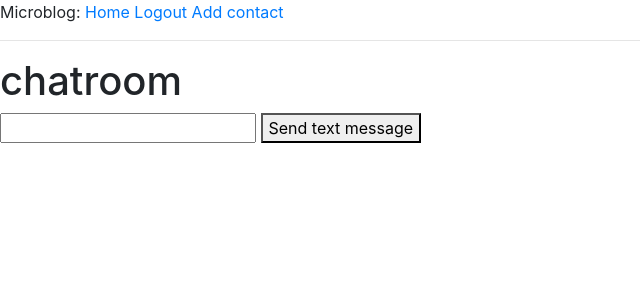
After one commit to maminh/pychat, a Flask app: page /room in a window 1280 px wide. The commit adds this page. Shown: the top 300 px of the page, without its empty margins (0-640 px from the left). Run offline with Flask 2, Linux system fonts and the light colour scheme; the visitor is signed in with stand-in values (Sample User, id 1); parts of the project's set-up code (start-up, migrations or seed data) failed here and were passed over; some libraries are stand-ins or nearby versions.

Commit message:
Create webSocket connection

```diff
--- a/app/routes.py
+++ b/app/routes.py
@@ -1,13 +1,18 @@
 from json import loads
 
 from flask import render_template, redirect, url_for, flash, request, Response
+from flask.views import MethodView
 from flask_login import login_user, current_user, logout_user, login_required
 from flask_sse import sse
 from peewee import DoesNotExist
 
+from flask import session
 from app import App
 from app.forms import LoginForm, RegistrationForm, AddContactForm
 from app.models import User, Contact
+from flask_socketio import SocketIO, send
+
+from start import socketio
 
 
 @App.route('/register', methods=['GET', 'POST'])
@@ -97,3 +102,48 @@ def index():
     return render_template(
         "index.html", contacts=Contact.select().where(Contact.from_person == current_user.id), user=current_user
     )
+
+
+'''class ChatroomView(MethodView):
+    def get(self):
+        print(session['room'])
+        return render_template('chatroom.html', title=session['room'],user=current_user)
+    def post(self):
+         print request.json
+         session['name'] = request.json['name']
+         session['room'] = request.json['room']
+         print('url : {0}'.format(url_for('create_chatroom')))
+         return redirect(self.get())
+
+App.add_url_rule('/chatroom',view_func=ChatroomView.as_view('create_chatroom'))
+'''
+
+
+@App.route('/chatroom', methods=['POST'])
+@login_required
+def create_chatroom():
+    print request.json
+    session['name'] = request.json['name']
+    session['room'] = request.json['room']
+    print('url : {0}'.format(url_for('create_chatroom')))
+    return Response('ok', status=200)
+
+
+@App.route('/room', methods=['GET'])
+@login_required
+def get_room():
+    if request.method == 'GET':
+        print(session['room'])
+        return render_template(
+            "chatroom.html", title=session['room'], user=current_user, messages=[]
+        )
+
+
+@socketio.on("joined", namespace='/chatroom')
+def joined(message):
+    print('joined')
+    print(message)
+
+@socketio.on('connect', namespace='/chatroom')
+def connect(message):
+    print("connect")
--- a/templates/base.html
+++ b/templates/base.html
@@ -33,6 +33,7 @@
 <script src="https://stackpath.bootstrapcdn.com/bootstrap/4.1.3/js/bootstrap.min.js"
         integrity="sha384-ChfqqxuZUCnJSK3+MXmPNIyE6ZbWh2IMqE241rYiqJxyMiZ6OW/JmZQ5stwEULTy"
         crossorigin="anonymous"></script>
-
+<script type="text/javascript" src="//cdnjs.cloudflare.com/ajax/libs/socket.io/1.3.6/socket.io.min.js"
+></script>
 </body>
 </html>
--- /dev/null
+++ b/templates/chatroom.html
@@ -0,0 +1,32 @@
+{% extends 'base.html' %}
+{% block content %}
+    <h1>chatroom</h1>
+    <div>
+        <input type="text" id="msgInput"/>
+        <button id="sendMsgBtn" onclick="send_msg()">Send text message</button>
+    </div>
+
+
+<!--if the messages were stored in a db this could be useful-->
+    {% if messages %}
+        <p>Chat content</p>
+        <ul>
+            {% for message in messages %}
+                <li>
+                    <div>
+                        <p>{{ message.username }} : </p>
+                        <p>{{ message.content }}</p>
+                    </div>
+                </li>
+            {% endfor %}
+        </ul>
+    {% endif %}
+
+{% endblock %}
+{% block static%}
+    <script>
+        function send_msg(){
+
+        };
+    </script>
+{% endblock %}
```
Also changed, not shown: start.py (+7 -1 lines), templates/index.html (+25 -0 lines).
